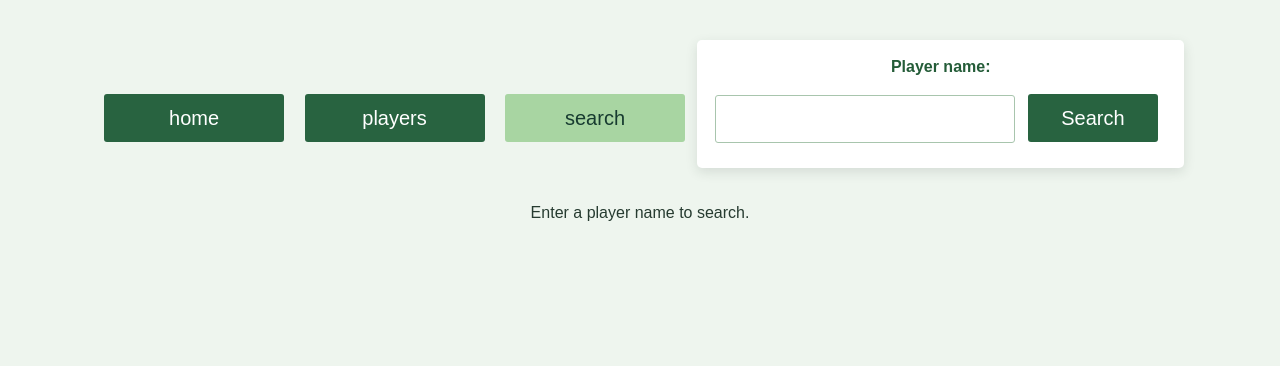
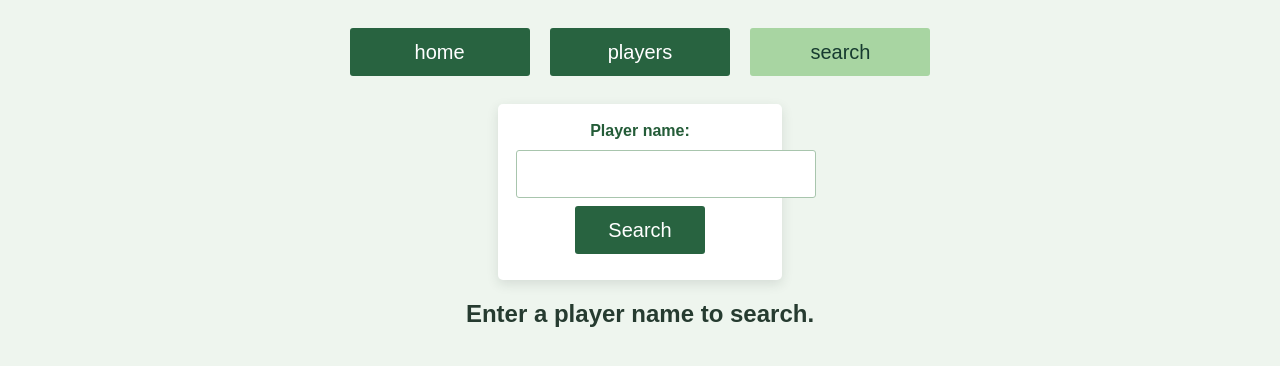
Before and after one commit to aldridged-oop/football_stats_tracker, a Flask app: page /search.html in a window 1280 px wide. Shown: the top 366 px of the page. Run offline with Flask 3, Linux system fonts and the light colour scheme.

Commit message:
Final version

```diff
--- a/static/style.css
+++ b/static/style.css
@@ -38,11 +38,12 @@ button:hover {
 }
 
 form {
-    display: inline-block;
+    display: block;
     margin: 20px auto;
     padding: 18px;
     border-radius: 5px;
     background-color: white;
+    width: 20%;
     box-shadow: 0 4px 12px #263b3020;
 }
 
--- a/templates/search.html
+++ b/templates/search.html
@@ -14,7 +14,7 @@
 </form>
 
 {% if not search_name %}
-<p>Enter a player name to search.</p>
+<h2>Enter a player name to search.</h2>
 {% elif results %}
 <table>
     <tr>
@@ -27,7 +27,7 @@
     {% endfor %}
 </table>
 {% else %}
-<p>No player found with that name.</p>
+<h2>No player found with that name.</h2>
 {% endif %}
 
 </body>
```
